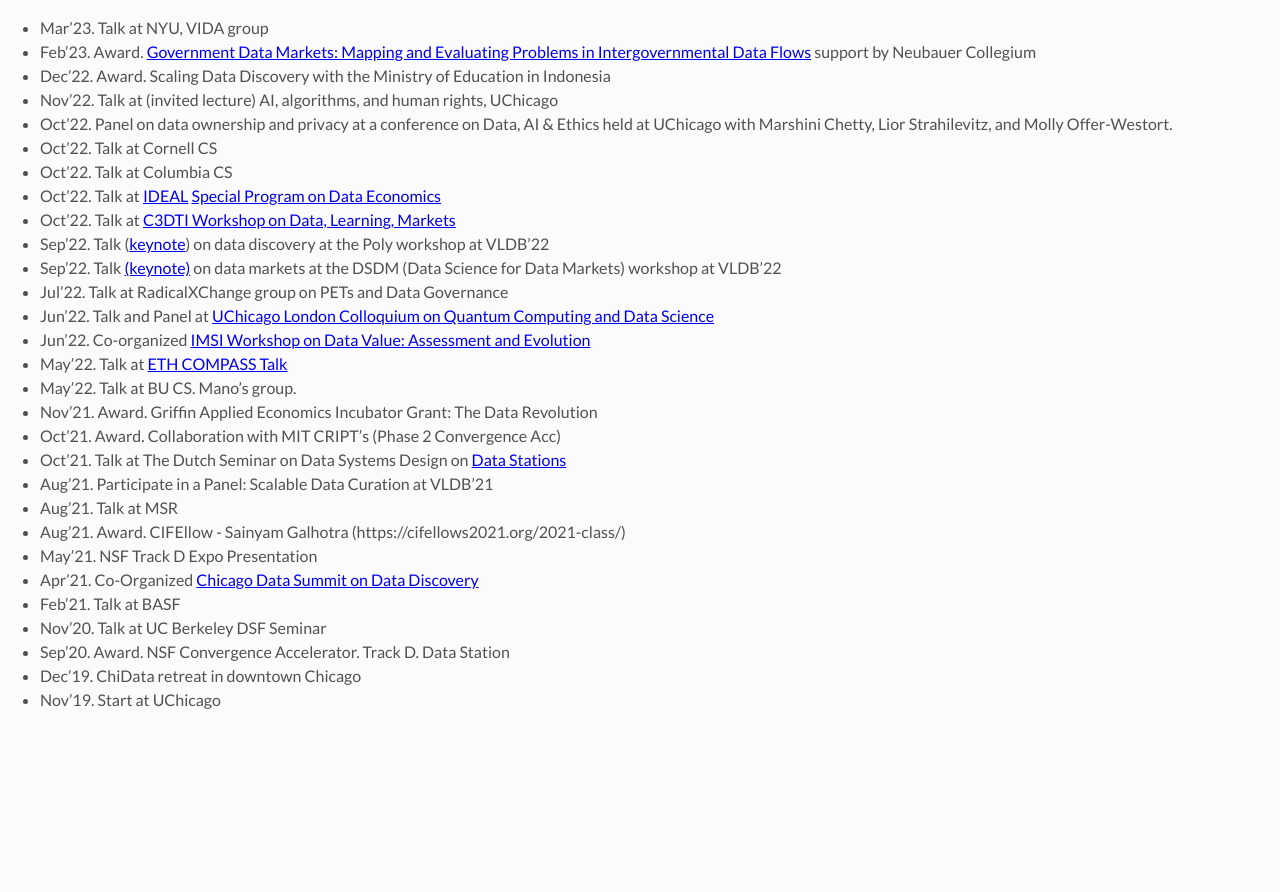
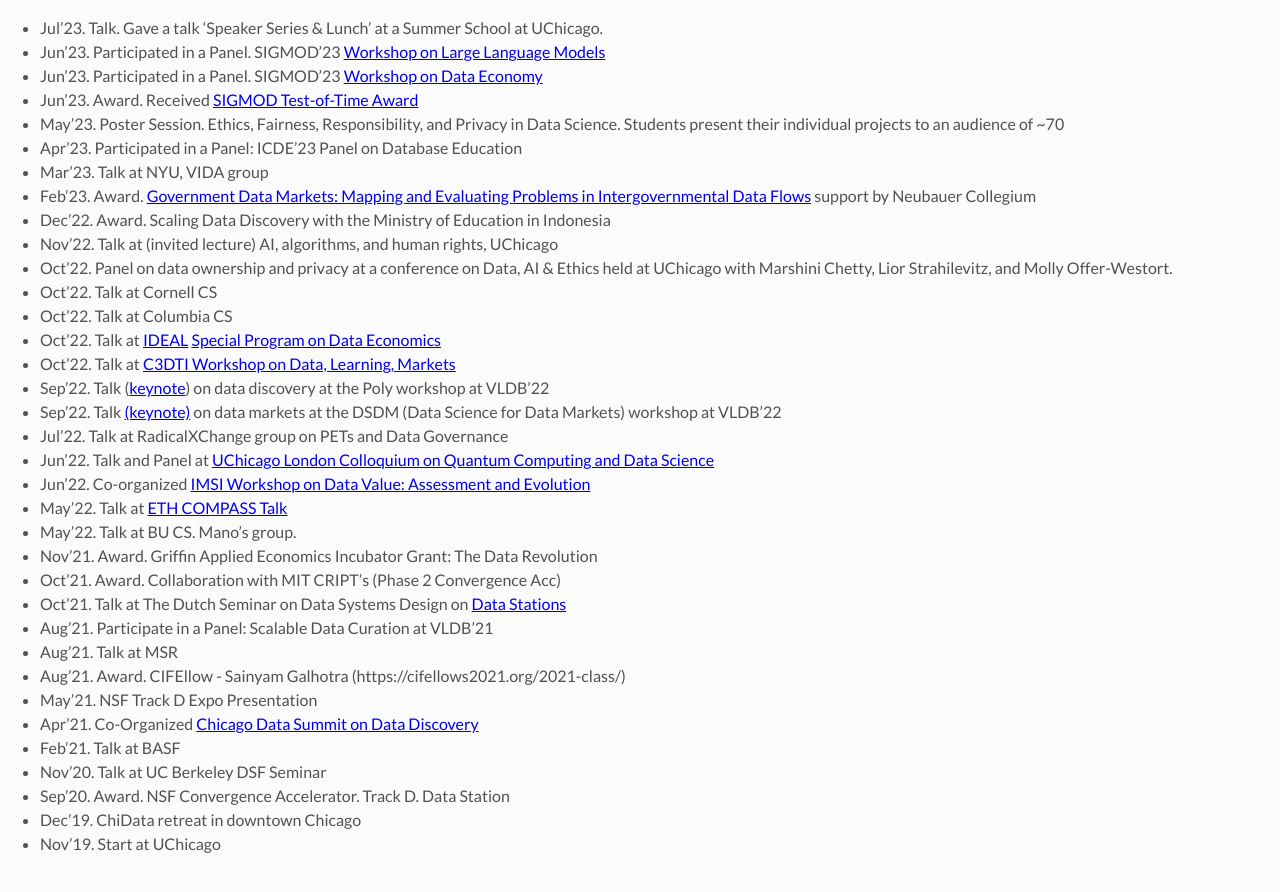
Before and after one commit to raulcf/raulcf.github.io, a Jekyll site: the page built from log.md, in a window 1280 px wide. Shown: the top 892 px of the page. Built offline with Jekyll 4.4.1, drawn with Linux system fonts in a browser that asks for light colours; our own code applies the rules of GitHub Pages for plain Markdown files.

Commit message:
updated and uploaded log

```diff
--- a/index.html
+++ b/index.html
@@ -54,6 +54,9 @@
                 </li>
                 <li class="list-header">
                     <a href="http://www.raulcastrofernandez.com/blog">WRITINGS</a>
+                </li>
+                <li class="list-header">
+                    <a href="http://www.raulcastrofernandez.com/log">LOG</a>
                 </li>
 
 
--- a/log.md
+++ b/log.md
@@ -1,3 +1,12 @@
+- Jul'23. Talk. Gave a talk 'Speaker Series & Lunch' at a Summer School at
+UChicago.
+- Jun'23. Participated in a Panel. SIGMOD'23 [Workshop on Large Language
+Models](http://deem-workshop.org/)
+- Jun'23. Participated in a Panel. SIGMOD'23 [Workshop on Data Economy](https://sites.google.com/view/data-economy-2023/)
+- Jun'23. Award. Received [SIGMOD Test-of-Time Award](https://sigmod.org/sigmod-awards/sigmod-test-of-time-award/)
+- May'23. Poster Session. Ethics, Fairness, Responsibility, and Privacy in Data
+Science. Students present their individual projects to an audience of ~70
+- Apr'23. Participated in a Panel: ICDE'23 Panel on Database Education
 - Mar'23. Talk at NYU, VIDA group
 - Feb'23. Award. [Government Data Markets: Mapping and Evaluating Problems in Intergovernmental Data Flows]( https://neubauercollegium.uchicago.edu/news/neubauer-collegium-announces-new-research-projects-for-2023-24) support by Neubauer Collegium
 - Dec'22. Award. Scaling Data Discovery with the Ministry of Education in Indonesia
```
